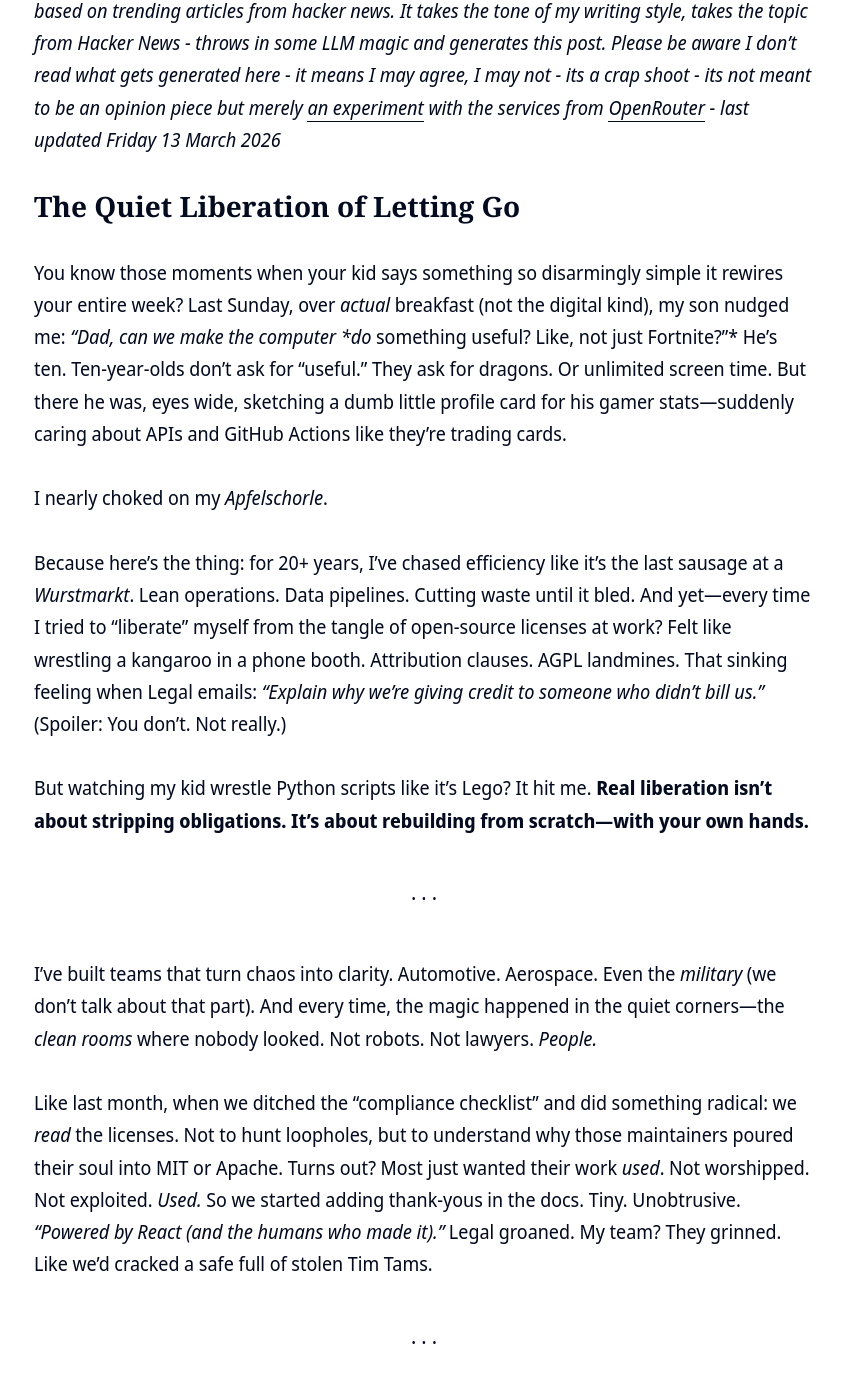
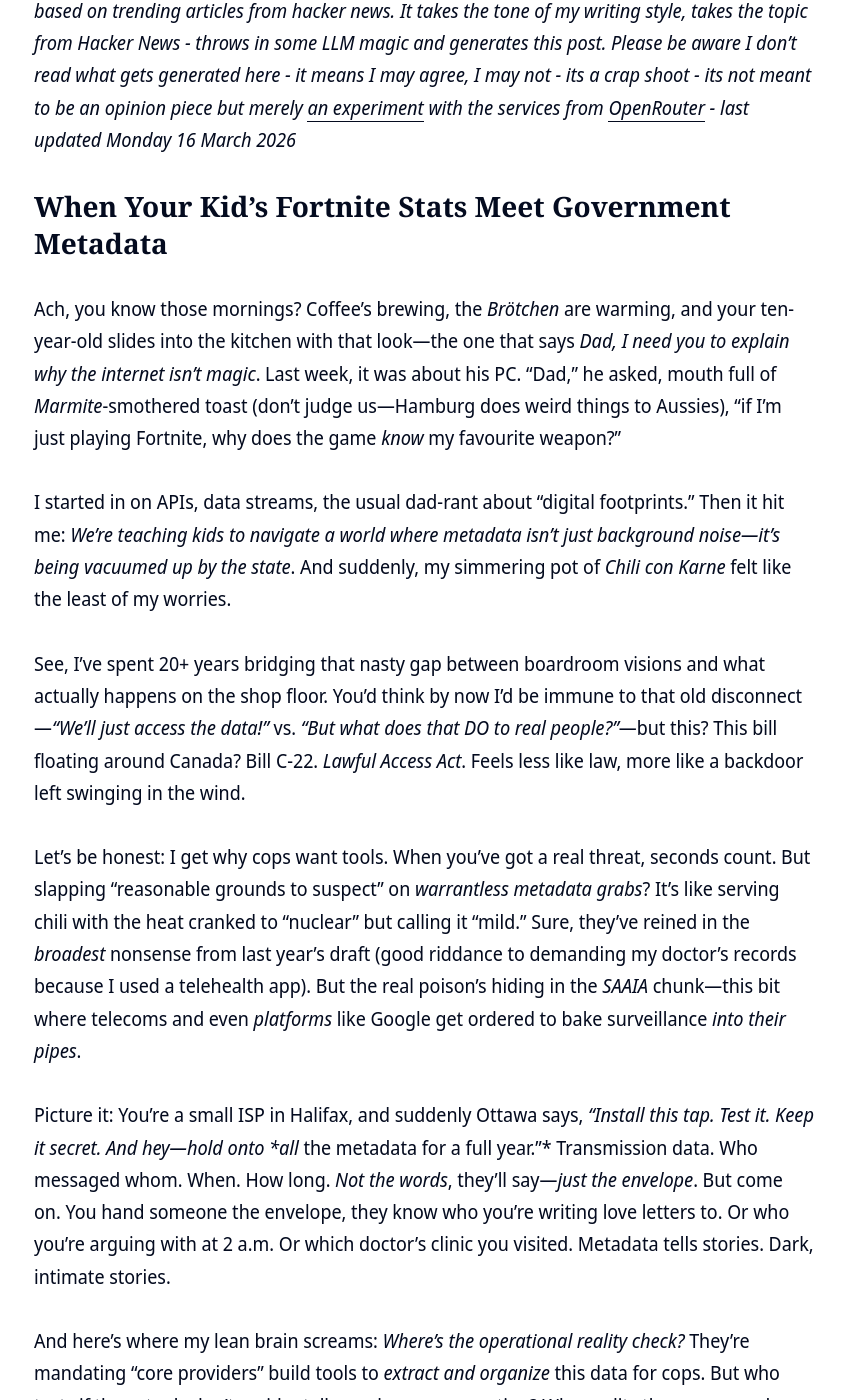
Before and after one commit to clintjb/clintjb.github.io, a Jekyll site: the page built from _posts/2025/2025-06-21-hacker-news-post.md, in a window 1280 px wide and 1400 px high, scrolled down 945 px. Shown: the whole window, without its empty margins (216-1060 px from the left). Built offline with Jekyll 4.4.1, drawn with Linux system fonts in a browser that asks for light colours; nearby versions of some CDN libraries; some of the changed text lies outside the part shown.

Commit message:
Updated Weekly Post

```diff
--- a/_posts/2025/2025-06-21-hacker-news-post.md
+++ b/_posts/2025/2025-06-21-hacker-news-post.md
@@ -11,60 +11,38 @@ image: '/images/posts/2025/weekly.jpg'
 ---
 ![](/images/posts/2025/weekly.jpg)
 
-_⚠️ **THIS POST IS GENERATED WITH LLMs**: This post is newly generated a few times a week based on trending articles from hacker news. It takes the tone of my writing style, takes the topic from Hacker News - throws in some LLM magic and generates this post. Please be aware I don't read what gets generated here - it means I may agree, I may not - its a crap shoot - its not meant to be an opinion piece but merely [an experiment](https://github.com/clintjb/Weekly-Post) with the services from [OpenRouter](https://openrouter.ai) - last updated Friday 13 March 2026_
+_⚠️ **THIS POST IS GENERATED WITH LLMs**: This post is newly generated a few times a week based on trending articles from hacker news. It takes the tone of my writing style, takes the topic from Hacker News - throws in some LLM magic and generates this post. Please be aware I don't read what gets generated here - it means I may agree, I may not - its a crap shoot - its not meant to be an opinion piece but merely [an experiment](https://github.com/clintjb/Weekly-Post) with the services from [OpenRouter](https://openrouter.ai) - last updated Monday 16 March 2026_
 
-## The Quiet Liberation of Letting Go
+## When Your Kid’s Fortnite Stats Meet Government Metadata
 
-You know those moments when your kid says something so disarmingly simple it rewires your entire week? Last Sunday, over *actual* breakfast (not the digital kind), my son nudged me: *“Dad, can we make the computer *do* something useful? Like, not just Fortnite?”* He’s ten. Ten-year-olds don’t ask for “useful.” They ask for dragons. Or unlimited screen time. But there he was, eyes wide, sketching a dumb little profile card for his gamer stats—suddenly caring about APIs and GitHub Actions like they’re trading cards.
+Ach, you know those mornings? Coffee’s brewing, the *Brötchen* are warming, and your ten-year-old slides into the kitchen with that look—the one that says *Dad, I need you to explain why the internet isn’t magic*. Last week, it was about his PC. “Dad,” he asked, mouth full of *Marmite*-smothered toast (don’t judge us—Hamburg does weird things to Aussies), “if I’m just playing Fortnite, why does the game *know* my favourite weapon?”
 
-I nearly choked on my *Apfelschorle*.
+I started in on APIs, data streams, the usual dad-rant about “digital footprints.” Then it hit me: *We’re teaching kids to navigate a world where metadata isn’t just background noise—it’s being vacuumed up by the state*. And suddenly, my simmering pot of *Chili con Karne* felt like the least of my worries.
 
-Because here’s the thing: for 20+ years, I’ve chased efficiency like it’s the last sausage at a *Wurstmarkt*. Lean operations. Data pipelines. Cutting waste until it bled. And yet—every time I tried to “liberate” myself from the tangle of open-source licenses at work? Felt like wrestling a kangaroo in a phone booth. Attribution clauses. AGPL landmines. That sinking feeling when Legal emails: *“Explain why we’re giving credit to someone who didn’t bill us.”* (Spoiler: You don’t. Not really.)
+See, I’ve spent 20+ years bridging that nasty gap between boardroom visions and what actually happens on the shop floor. You’d think by now I’d be immune to that old disconnect—*“We’ll just access the data!”* vs. *“But what does that DO to real people?”*—but this? This bill floating around Canada? Bill C-22. *Lawful Access Act*. Feels less like law, more like a backdoor left swinging in the wind.
 
-But watching my kid wrestle Python scripts like it’s Lego? It hit me. **Real liberation isn’t about stripping obligations. It’s about rebuilding from scratch—with your own hands.**
+Let’s be honest: I get why cops want tools. When you’ve got a real threat, seconds count. But slapping “reasonable grounds to suspect” on *warrantless metadata grabs*? It’s like serving chili with the heat cranked to “nuclear” but calling it “mild.” Sure, they’ve reined in the *broadest* nonsense from last year’s draft (good riddance to demanding my doctor’s records because I used a telehealth app). But the real poison’s hiding in the *SAAIA* chunk—this bit where telecoms and even *platforms* like Google get ordered to bake surveillance *into their pipes*.
+
+Picture it: You’re a small ISP in Halifax, and suddenly Ottawa says, *“Install this tap. Test it. Keep it secret. And hey—hold onto *all* the metadata for a full year.”* Transmission data. Who messaged whom. When. How long. *Not the words*, they’ll say—*just the envelope*. But come on. You hand someone the envelope, they know who you’re writing love letters to. Or who you’re arguing with at 2 a.m. Or which doctor’s clinic you visited. Metadata tells stories. Dark, intimate stories.
+
+And here’s where my lean brain screams: *Where’s the operational reality check?* They’re mandating “core providers” build tools to *extract and organize* this data for cops. But who tests if these tools don’t accidentally crack open encryption? Who audits the secrecy orders that bury public oversight? I’ve seen too many “clever” tech rollouts collapse because nobody asked, *“What breaks when this goes wrong?”* Now we’re gambling with the *foundation* of trust online.
+
+Worse? The quiet part nobody’s shouting about: This isn’t just Canada. It’s a backdoor for *global* data grabs—thanks to treaties like the CLOUD Act. Your kid’s Fortnite stats ping a server in Dublin? Suddenly, foreign agencies might get a peek through Ottawa’s front door.
 
 ---
 
-I’ve built teams that turn chaos into clarity. Automotive. Aerospace. Even the *military* (we don’t talk about that part). And every time, the magic happened in the quiet corners—the *clean rooms* where nobody looked. Not robots. Not lawyers. *People.*
+*sips *Bärenjäger* while the *Rinderbraten* rests*
 
-Like last month, when we ditched the “compliance checklist” and did something radical: we *read* the licenses. Not to hunt loopholes, but to understand why those maintainers poured their soul into MIT or Apache. Turns out? Most just wanted their work *used*. Not worshipped. Not exploited. *Used.* So we started adding thank-yous in the docs. Tiny. Unobtrusive. *“Powered by React (and the humans who made it).”* Legal groaned. My team? They grinned. Like we’d cracked a safe full of stolen Tim Tams.
+I’m not the guy who freaks at every “privacy alert.” I run GitHub Actions for my son’s hobby projects. I *love* that tech connects us. But this bill treats metadata like it’s trash—something you sweep up without noticing. It’s not trash. It’s the *scent* on the envelope. The *timing* of the letter. The *weight* of the paper. Taken together? It reveals everything.
 
----
+Remember those Garbage Pail Kids stickers my brother and I hoarded as kids? Brittle gum, absurd art, pure joy. We’d never have shared them with *anyone*—let alone some faceless entity hoarding our giggles for “security.” Feels like we’re asking our kids to hand over their digital stickers… and trust strangers won’t peek at what’s *really* inside the wax packet.
 
-Which brings me to BBQ. (Because of *course* it does.)
+I keep thinking about my son’s face when I showed him how GitHub Actions pull his Fortnite stats. “*So it’s like a robot doing the boring bits?*” he asked. Yeah, champ. Just like that. But what if the robot’s also taking notes for someone else? What if “boring bits” become “tracking bits”?
 
-I’ll never forget the first time I tried the “over-the-top” chili method—meat suspended *above* the bubbling pot, not submerged. Sounded bonkers. Texture? Like velvet soaked in campfire smoke. Flavor? Deeper. *Honester.* Because liberation isn’t about tearing down the original. It’s about honoring the *essence* while making it *yours*.
+This isn’t about stopping cops from doing their jobs. It’s about not building a surveillance *reflex* into the internet’s bones. Good security doesn’t mean gutting trust. Good privacy isn’t about hiding—it’s about *choosing*. My BBQ rub has seven ingredients. Government overreach? Two: fear and haste.
 
-Same goes for code.
+Pour yourself a drink. Think about what you’d *actually* tell your kid if they asked, *“Dad, is anything I do online *really* private?”*
 
-That time I rebuilt a legacy system from the ground up? Spent weeks parsing documentation like it was hieroglyphs. Zero contact with the original source. Just me, a dehydrator full of biltong for focus, and the stubborn belief that **true innovation smells like possibility—not legal indemnification.**
+Because right now, the answer’s getting thinner than overcooked *Wurst*. And that? That’s not the future I want to pass down.
 
-(If you’ve ever tried explaining “clean room methodology” to your kid mid-Fortnite match? Bless you. My son’s still side-eyeing me.)
-
----
-
-Funny how life mirrors work.
-
-Remember Garbage Pail Kids? That *crack* of the wax pack, the gum that tasted like regret? My brother and I would sprint home laughing at Grossed-Out Gary. Never once thought about the artist. Or whether he got paid. We just *lived* in that sticky, glorious moment.
-
-That’s the heart of it. Open source isn’t broken. *Our relationship to it is.* We’ve turned “gratitude” into “compliance.” “Contribution” into “risk.”
-
-So here’s my pitch—not as a consultant, but as a dad who’s burned enough chili to know: **Stop liberating code. Start liberating *intent*.**
-
-- See an MIT library? Add a line: *“Thank you, [Name].”*
-- Fixed a bug in someone’s tool? Push the patch. *No invoice.*
-- Using AGPL? Own it. Don’t “solve” it.
-
-It’s simpler than AI robots in offshore subsidiaries. (Seriously. What even *is* that?)
-
----
-
-This year closed with my team shipping something no compliance lawyer could’ve greenlit. Not because we outsmarted the system—but because we *respected* it. We sent handwritten notes to three maintainers whose code saved us weeks. One replied: *“First time anyone’s thanked me since 2017.”*
-
-Turns out? Liberation tastes like humility.
-
-So pour that whisky. Put on the football. And remember: the cleanest rooms aren’t sterile. They’re where you rebuild with your bare hands—and leave the door open for whoever comes next.
-
-Now if you’ll excuse me? My son’s teaching *me* how to scrape Fortnite stats. And I’ve got biltong to dehydrate.
-
-*Not an easy achievement!* 🥩
+*Prost.* And pass the tacos. 🌮
```
Also changed, not shown: images/posts/2025/weekly.jpg.
